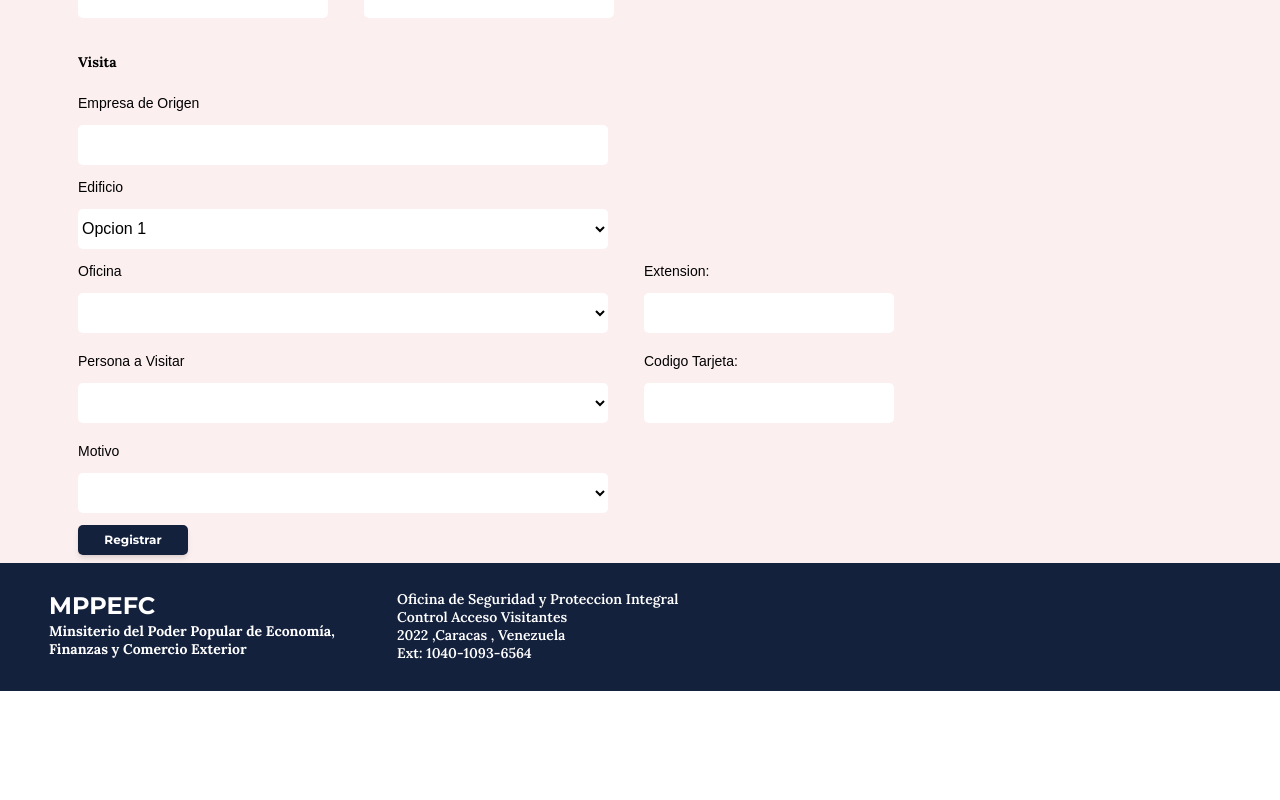
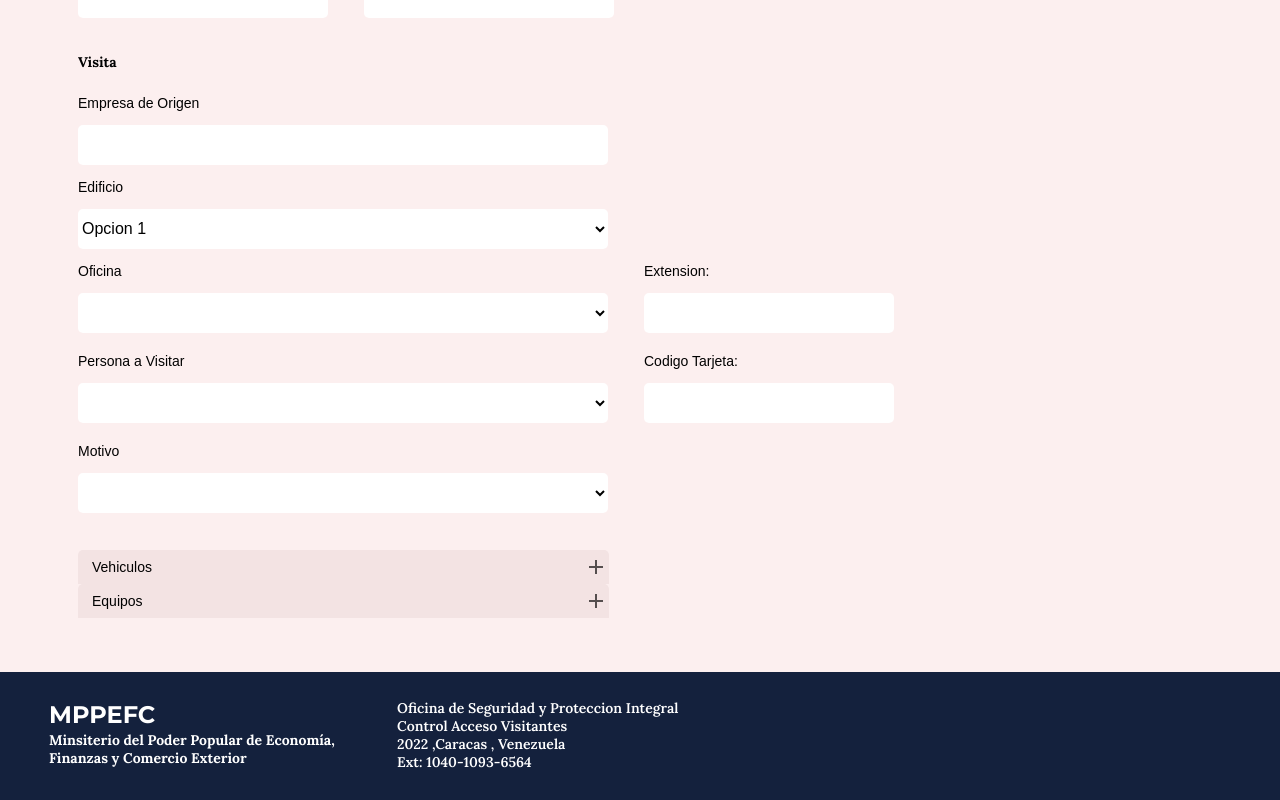
Before and after one commit to Elvissamir/visitantes, a Vue app: page /visitor in a window 1280 px wide. Shown: the part 458-1258 px from the top of the page. Before the commit the page ends 1149 px from the top, so only its background shows below. Built offline with nearby package versions, Linux system fonts and the light colour scheme; a web font is replaced by a local one.

Commit message:
CollapseInput v1 sin slot

```diff
--- a/src/components/CollapseInput.vue
+++ b/src/components/CollapseInput.vue
@@ -1,15 +1,15 @@
 <template>
   <div class="collapse-form">
-    <button @click="setActiveCollapse" class="collapse-item">
-      {{ title }}
+    <div @click="setActiveCollapse" class="collapse-item">
+      <h1 class=" ml-[14px] w-[65px]">{{ title }}</h1>
       <img
           src="../assets/svg/bx-plus.svg"
           alt="icon-dropdown"
           class="icon-plus"
       />
-    </button>
+    </div>
     <div :class="isCollapseActive ?'collapse-body':'hidden'">
-      <entry-small v-for="field in fields" :name="field" :key="field"></entry-small>
+      <entry-small v-for="field in fields" :name="field" :key="field" ></entry-small>
     </div>
   </div>
 </template>
@@ -28,7 +28,7 @@ export default {
   },
   methods: {
     setActiveCollapse() {
-      this.isDropdownActive = true;
+      this.isCollapseActive = !this.isCollapseActive;
     }
   }
 }
@@ -37,18 +37,21 @@ export default {
 <style scoped>
 
 .collapse-form {
-  @apply  relative w-[531px] h-[34px]
+  @apply relative w-[531px] h-[34px]
 }
+
 .collapse-item {
   border-radius: 5px 5px 0px 0px;
-  @apply  bg-dirtydark w-[531px] h-[34px] font-content text-sm font-normal
+  @apply bg-dirtydark w-[531px] h-[34px] font-content text-sm font-normal flex flex-row   items-center
 }
 
 .collapse-body {
-  @apply absolute w-[531px] h-[180px] bg-dirtydark flex flex-row flex-wrap px-[10px] my-[15px]
+  @apply absolute w-[531px] h-[180px] bg-dirtydark flex flex-row flex-wrap gap-x-2 px-[10px] my-[15px] top-[34px]
 }
 
 .icon-plus {
+
+  @apply  w-[24px] h-[24px] ml-[427px]
 }
 
 </style>
--- a/src/views/AddVisitor.vue
+++ b/src/views/AddVisitor.vue
@@ -30,8 +30,12 @@
         </div>
         <entry-select name="Motivo"></entry-select>
       </div>
+      <div class="column mt-[25px] mb-[54px]">
+        <collapse-input title="Vehiculos" :fields="carsCollapseInput"></collapse-input>
+        <collapse-input title="Equipos"  :fields="devicesCollapseInput"></collapse-input>
+      </div>
 
-      <base-button>Registrar</base-button>
+
     </form>
   </div>
 </template>
@@ -42,6 +46,7 @@ import EntrySmall from "../components/EntrySmall.vue";
 import EntryLong from "../components/EntryLong.vue";
 import EntrySelect from "../components/EntrySelect.vue";
 import BaseButton from "../components/BaseButton.vue";
+import CollapseInput from "../components/CollapseInput.vue";
 
 export default {
   name: 'AddVisitor',
@@ -50,6 +55,7 @@ export default {
     EntryLong,
     EntrySelect,
     BaseButton,
+    CollapseInput
   },
   data() {
     return {
@@ -62,7 +68,18 @@ export default {
       name: '',
       lastName: '',
       cardId: null,
-      phone: ''
+      phone: '',
+      devicesCollapseInput:[
+          'Marca',
+          'Modelo',
+          'Serial'
+
+      ],
+      carsCollapseInput:[
+          'Marca',
+          'Modelo',
+          'Numero de Placa'
+      ]
     }
   }
 }
@@ -76,7 +93,7 @@ export default {
 }
 
 .column {
-  @apply flex flex-col flex-nowrap items-start justify-evenly
+  @apply flex flex-col flex-nowrap items-start
 }
 
 .sub {
```
